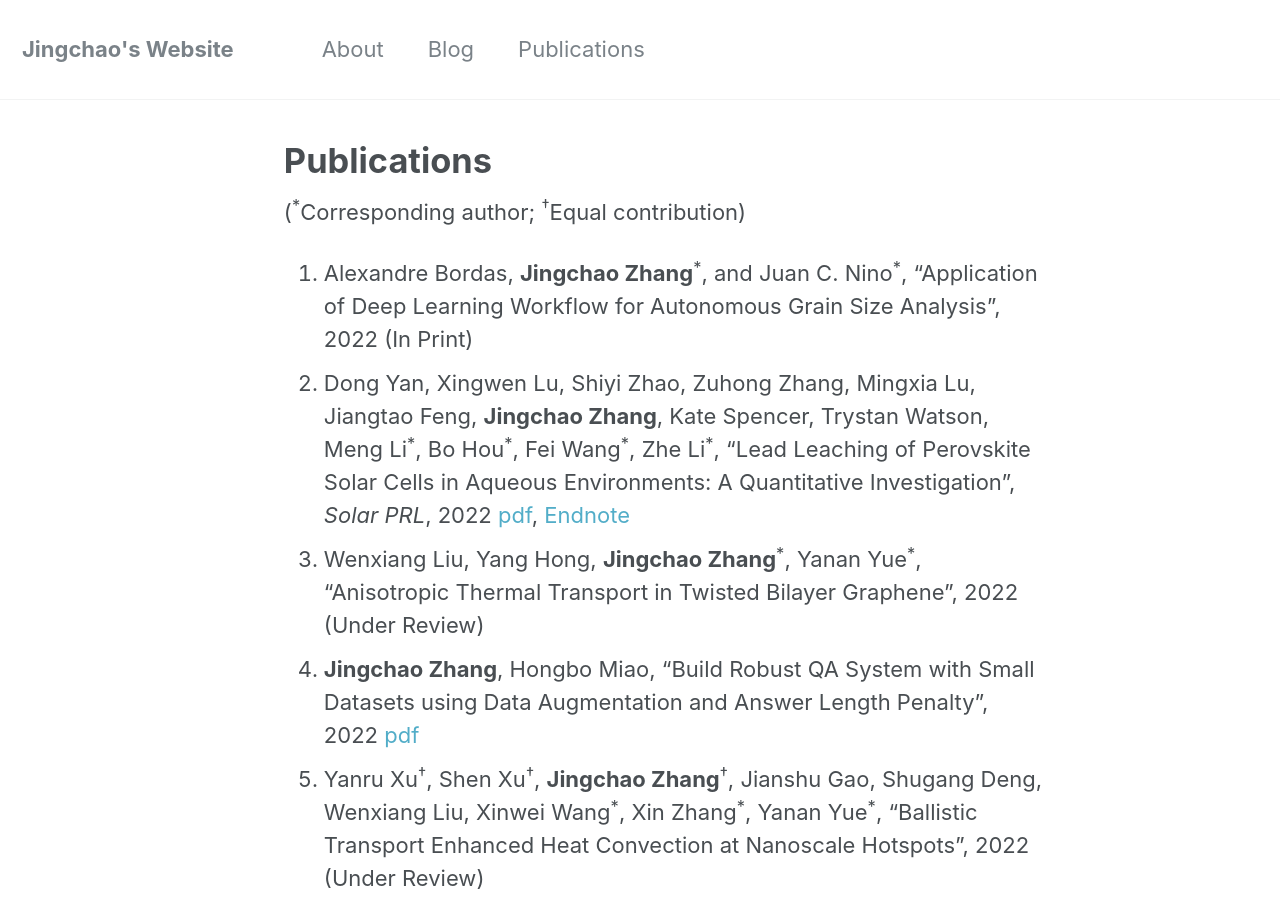
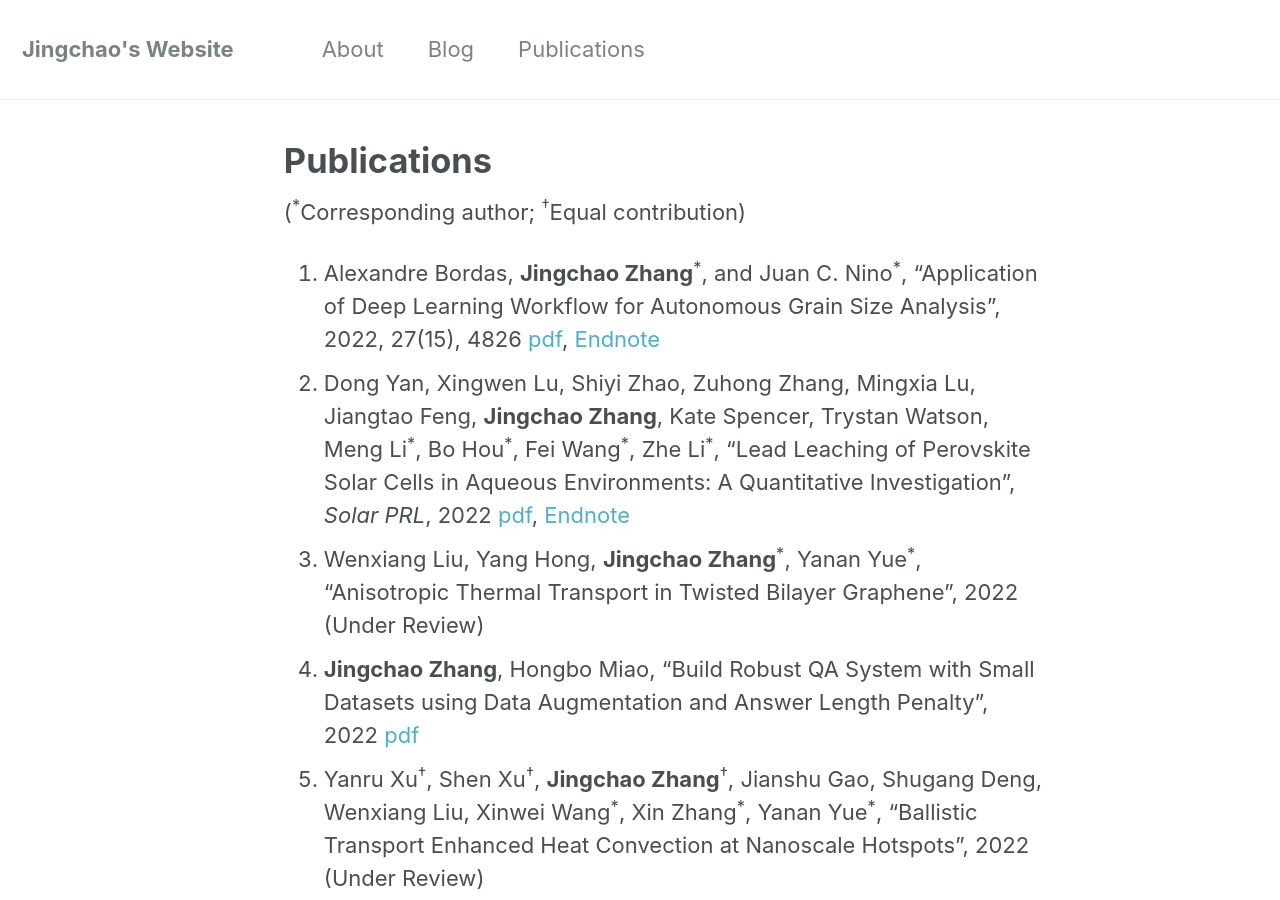
Before and after one commit to JingchaoZhang/JingchaoZhang.github.io, a Jekyll site: the page built from _pages/publications.md, in a window 1280 px wide and 900 px high. Built offline with Jekyll 4.4.1, drawn with Linux system fonts in a browser that asks for light colours.

Commit message:
Update publications.md

```diff
--- a/_pages/publications.md
+++ b/_pages/publications.md
@@ -7,7 +7,7 @@ author_profile: false
 
 (<sup>\*</sup>Corresponding author; <sup>†</sup>Equal contribution)
 
-1. Alexandre Bordas, **Jingchao Zhang**<sup>\*</sup>, and Juan C. Nino<sup>\*</sup>, "Application of Deep Learning Workflow for Autonomous Grain Size Analysis", 2022 (In Print)
+1. Alexandre Bordas, **Jingchao Zhang**<sup>\*</sup>, and Juan C. Nino<sup>\*</sup>, "Application of Deep Learning Workflow for Autonomous Grain Size Analysis", 2022, 27(15), 4826 [pdf](https://drive.google.com/file/d/1wzqFTWlsP6dPBa-PPFQurKTc0Rgqq2Xt/view?usp=sharing), [Endnote](https://drive.google.com/uc?export=download&id=1VwQ8gheWpmSo6mIjjPVlg9BsQP8wMWcN)
 2. Dong Yan, Xingwen Lu, Shiyi Zhao, Zuhong Zhang, Mingxia Lu, Jiangtao Feng, **Jingchao Zhang**, Kate Spencer, Trystan Watson, Meng Li<sup>\*</sup>, Bo Hou<sup>\*</sup>, Fei Wang<sup>\*</sup>, Zhe Li<sup>\*</sup>, "Lead Leaching of Perovskite Solar Cells in Aqueous Environments: A Quantitative Investigation", *Solar PRL*, 2022 [pdf](https://drive.google.com/file/d/13hAvNmxscW69zNxvSWhCDrs5FmdE0xlN/view?usp=sharing), [Endnote](https://drive.google.com/uc?export=download&id=1nMBz71MbmjofeIEtPkl8kH7Mt0wZsi8U)
 3. Wenxiang Liu, Yang Hong, **Jingchao Zhang**<sup>\*</sup>, Yanan Yue<sup>\*</sup>, "Anisotropic Thermal Transport in Twisted Bilayer Graphene", 2022 (Under Review)
 4. **Jingchao Zhang**, Hongbo Miao, "Build Robust QA System with Small Datasets using Data Augmentation and Answer Length Penalty", 2022 [pdf](http://web.stanford.edu/class/cs224n/reports/default_116631452.pdf)
```
